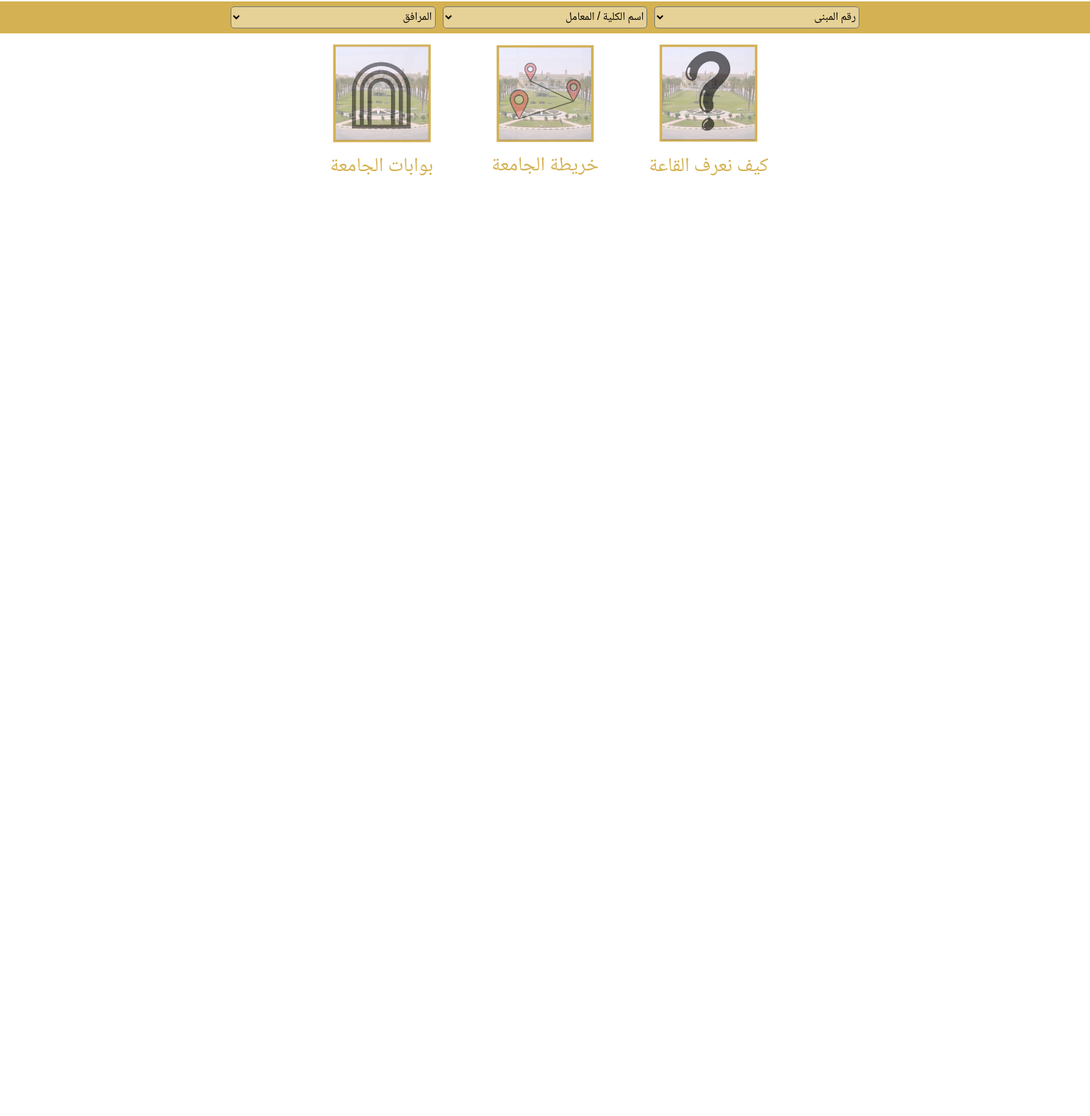
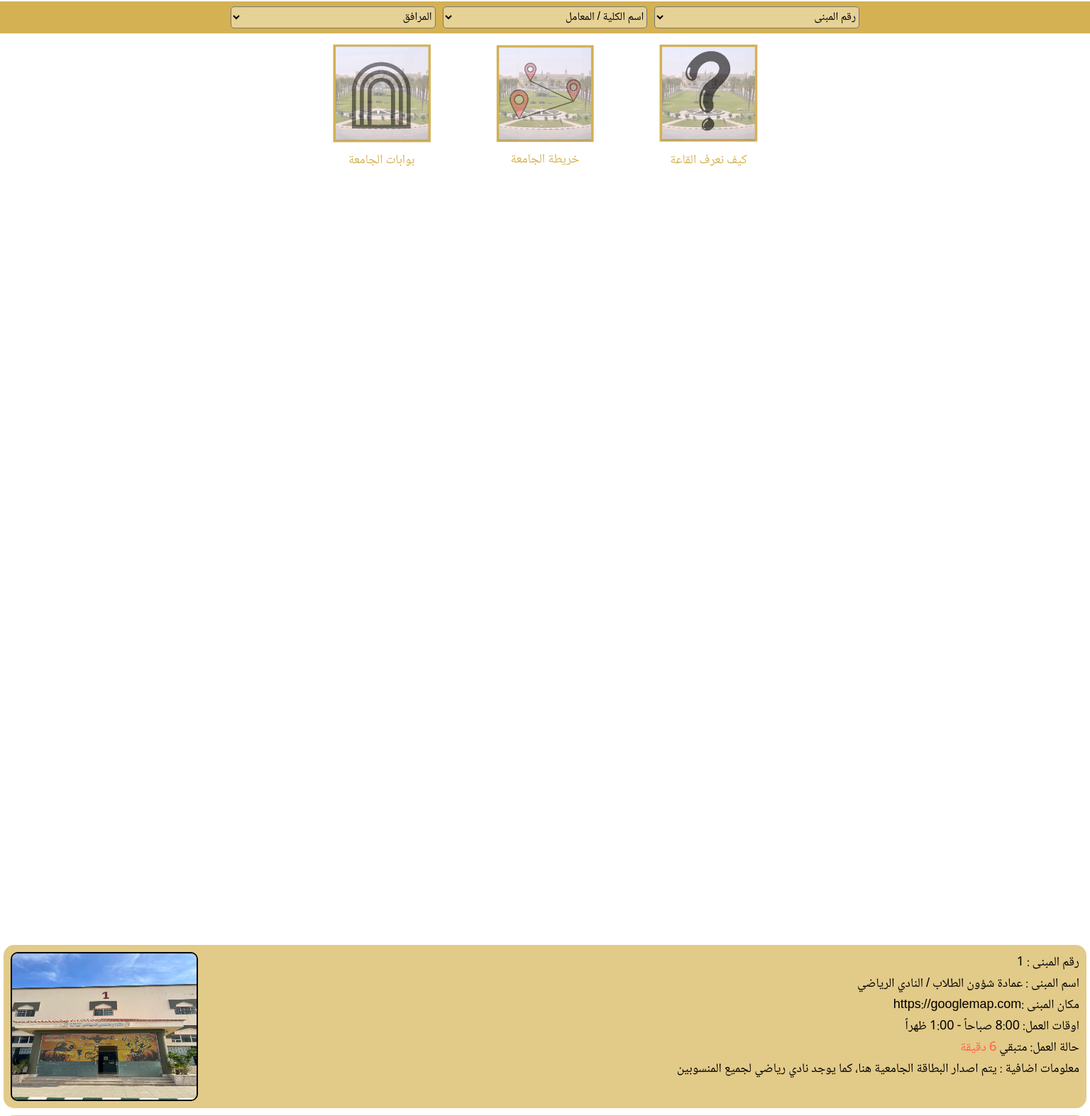
Before and after one commit to H-Bosaeed/CAPSTONE2, a PHP site: page / in a window 1536 px wide. Shown: the part 200-1772 px from the top of the page at 71% size. Run offline with PHP 8.4, Linux system fonts and the light colour scheme; some web fonts are replaced.

Commit message:
hellowrld

```diff
--- a/CSS/main.css
+++ b/CSS/main.css
@@ -113,7 +113,7 @@
 .content .section img {
     width: 80%;
 }
-@media (min-width: 1000px) {
+@media (min-width: 820px) {
     .content .section {
         width: 15%;
     }
@@ -263,19 +263,22 @@
         top: 60%
     }
 }
-@media (min-width: 880px) {
+@media (min-width: 820px) {
     .container {
-        top: 70%
+        top: 48%
+    }
+    .content .section a p{
+        font-size: 18px;
     }
 }
 @media (min-width: 1190px) {
     .container {
-        top: 60%
+        top: 50%
     }
 }
 @media (min-width: 1300px) {
     .container {
-        top: 75%
+        top: 58.5%
     }
 }
 
```
